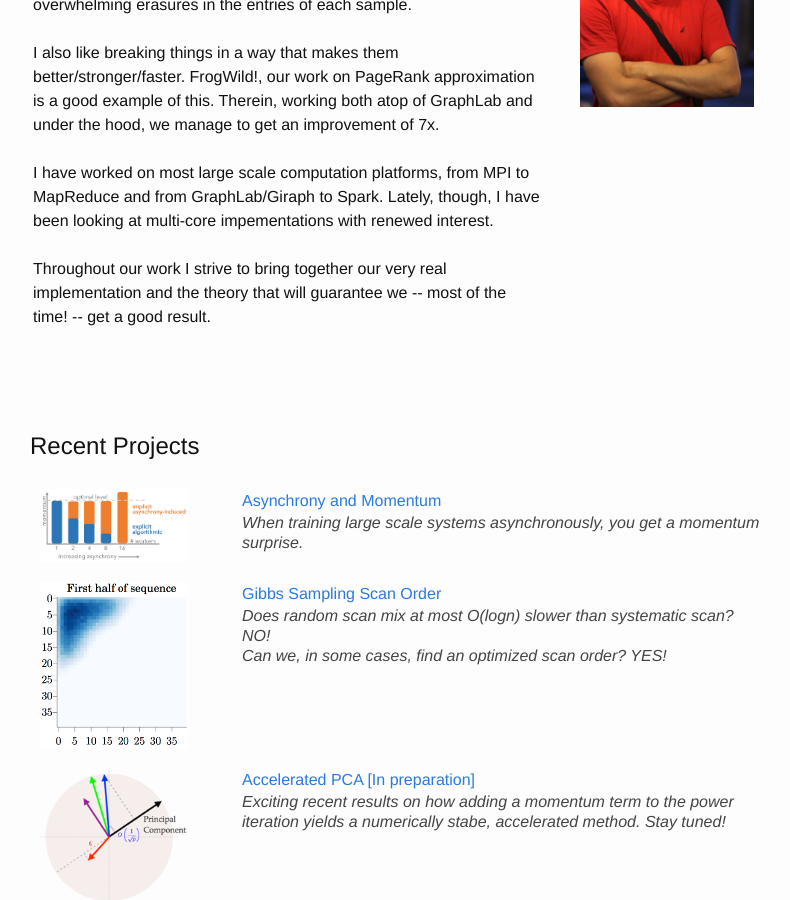
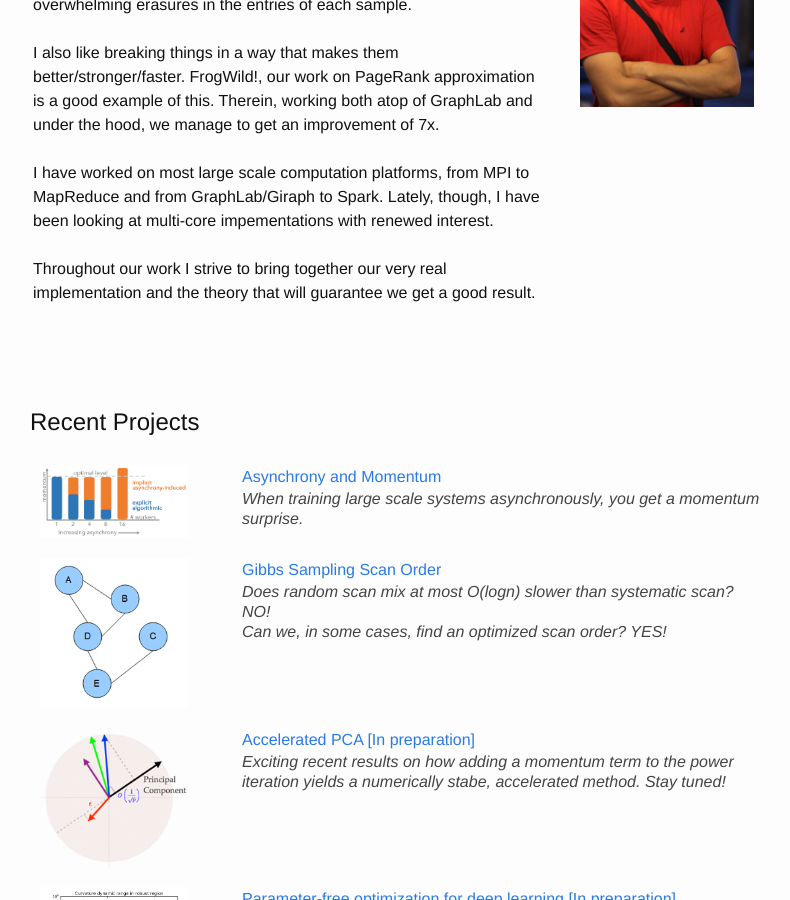
Before and after one commit to mitliagkas/mitliagkas.github.io, a Jekyll site: the page built from index.html, in a window 1280 px wide and 900 px high, scrolled down 728 px. Shown: the whole window, without its empty margins (240-1030 px from the left). Built offline with Jekyll 4.4.1, drawn with Linux system fonts in a browser that asks for light colours.

Commit message:
Recent work

```diff
--- a/index.html
+++ b/index.html
@@ -36,7 +36,7 @@ layout: default
           I have worked on most large scale computation platforms, from MPI to MapReduce and from GraphLab/Giraph to Spark. Lately, though, I have been looking at multi-core impementations with renewed interest.
           <br><br>
 
-          Throughout our work I strive to bring together our very real implementation and the theory that will guarantee we -- most of the time! -- get a good result.
+          Throughout our work I strive to bring together our very real implementation and the theory that will guarantee we get a good result.
           <br><br>
 
           <br>
@@ -69,7 +69,7 @@ layout: default
       </li>
       <li>
       <a href="http://arxiv.org/pdf/1606.03432">
-      <img src="{{ site.baseurl }}/images/scan-order.png" alt="Gibbs Sampling Scan Order" title="[redacted]">
+      <img src="{{ site.baseurl }}/images/graph.png" alt="Gibbs Sampling Scan Order" title="[redacted]">
       <div>
 	Gibbs Sampling Scan Order
 	<em>Does random scan mix at most O(logn) slower than systematic scan? NO!<br>
```
Also changed, not shown: images/graph.png (added).
